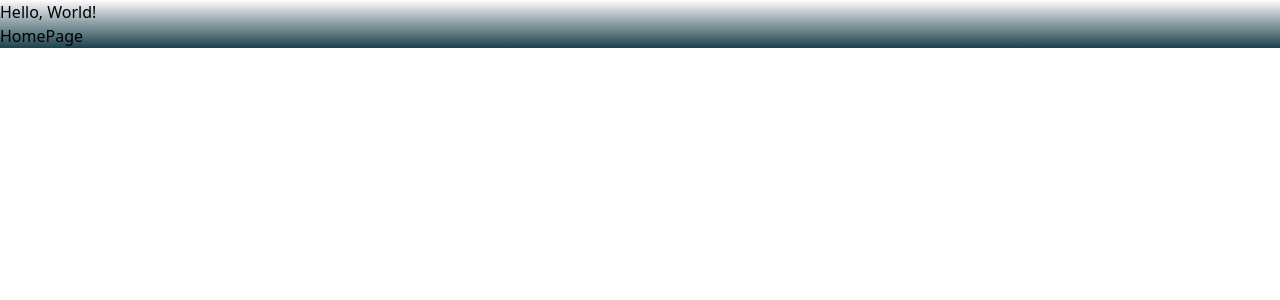
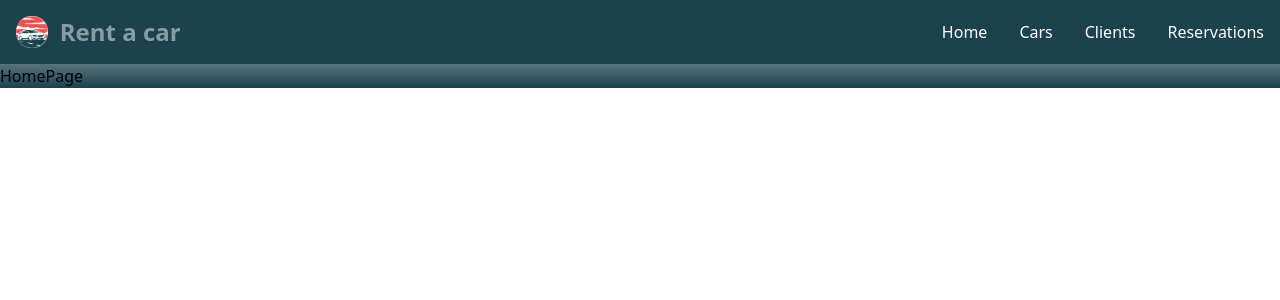
Before and after one commit to fedeesti/rent-a-car-front, a React (Vite) app: page / in a window 1280 px wide. Shown: the top 300 px of the page. Built offline with nearby package versions, Linux system fonts and the light colour scheme.

Commit message:
Add navbar

```diff
--- a/src/App.tsx
+++ b/src/App.tsx
@@ -1,11 +1,12 @@
 import { Routes, Route } from 'react-router-dom';
+import Navbar from './components/nabvar/Navbar';
 import { HomePage } from './pages/HomePage';
 
 function App() {
   return (
     <>
       <header>
-        <h1 className="text-red-700">Hello, World!</h1>
+        <Navbar />
       </header>
       <main>
         <Routes>
--- /dev/null
+++ b/src/components/nabvar/Navbar.tsx
@@ -0,0 +1,102 @@
+import { Link, NavLink } from 'react-router-dom';
+import rentACarLogo from '../../assets/images/rent-a-car.png';
+
+export default function Navbar() {
+  return (
+    <nav
+      className="border-gray-200 bg-dark-green dark:bg-gray-800 dark:border-gray-700"
+      data-cy="navbar-container"
+    >
+      <div className="max-w-screen-xl flex flex-wrap items-center justify-between mx-auto p-4">
+        <Link to="/" className="flex items-center">
+          <img
+            src={rentACarLogo}
+            className="h-8 mr-3"
+            alt="Rent a car Logo"
+            data-cy="navbar-logo"
+          />
+          <span
+            className="self-center text-2xl font-semibold whitespace-nowrap text-light-green dark:text-white"
+            data-cy="navbar-title"
+          >
+            Rent a car
+          </span>
+        </Link>
+        <button
+          type="button"
+          className="inline-flex items-center p-2 w-10 h-10 justify-center text-sm text-light-green rounded-lg md:hidden"
+          data-cy="open-menu-mobile"
+        >
+          <span className="sr-only">Open main menu</span>
+          <svg
+            className="w-5 h-5"
+            aria-hidden="true"
+            xmlns="http://www.w3.org/2000/svg"
+            fill="none"
+            viewBox="0 0 17 14"
+          >
+            <path
+              stroke="currentColor"
+              strokeLinecap="round"
+              strokeLinejoin="round"
+              strokeWidth="2"
+              d="M1 1h15M1 7h15M1 13h15"
+            />
+          </svg>
+        </button>
+        <div className="hidden w-full md:block md:w-auto" data-cy="menu-container">
+          <ul className="flex flex-col font-medium mt-4 rounded-lg bg-gray-50 md:flex-row md:space-x-8 md:mt-0 md:border-0 md:bg-transparent dark:bg-gray-800 md:dark:bg-transparent dark:border-gray-700">
+            <li>
+              <NavLink
+                to="/"
+                className={({ isActive }: { isActive: boolean }): string => {
+                  return `block py-2 pl-3 pr-4 hover:text-white text-light-green rounded md:p-0
+                  ${isActive && 'text-white'}`;
+                }}
+                data-cy="nav-link-home"
+              >
+                Home
+              </NavLink>
+            </li>
+            <li>
+              <NavLink
+                to="#"
+                className={({ isActive }: { isActive: boolean }): string => {
+                  return `block py-2 pl-3 pr-4 hover:text-white text-light-green rounded md:p-0
+                  ${isActive && 'text-white'}`;
+                }}
+                data-cy="nav-link-cars"
+              >
+                Cars
+              </NavLink>
+            </li>
+            <li>
+              <NavLink
+                to="#"
+                className={({ isActive }: { isActive: boolean }): string => {
+                  return `block py-2 pl-3 pr-4 hover:text-white text-light-green rounded md:p-0
+                  ${isActive && 'text-white'}`;
+                }}
+                data-cy="nav-link-clients"
+              >
+                Clients
+              </NavLink>
+            </li>
+            <li>
+              <NavLink
+                to="#"
+                className={({ isActive }: { isActive: boolean }): string => {
+                  return `block py-2 pl-3 pr-4 hover:text-white text-light-green rounded md:p-0
+                  ${isActive && 'text-white'}`;
+                }}
+                data-cy="nav-link-reservations"
+              >
+                Reservations
+              </NavLink>
+            </li>
+          </ul>
+        </div>
+      </div>
+    </nav>
+  );
+}
```
Also changed, not shown: 1 other file (tests, documents, lock files or other folders).
